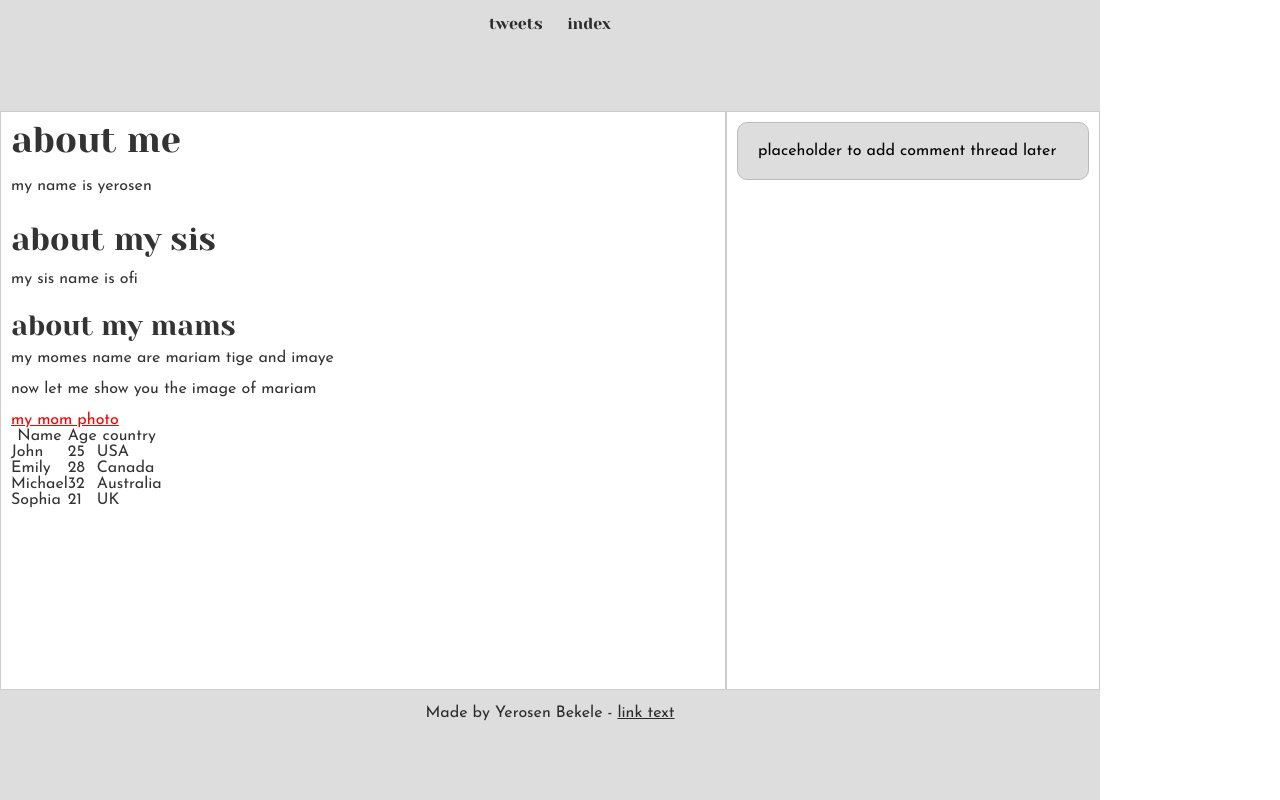
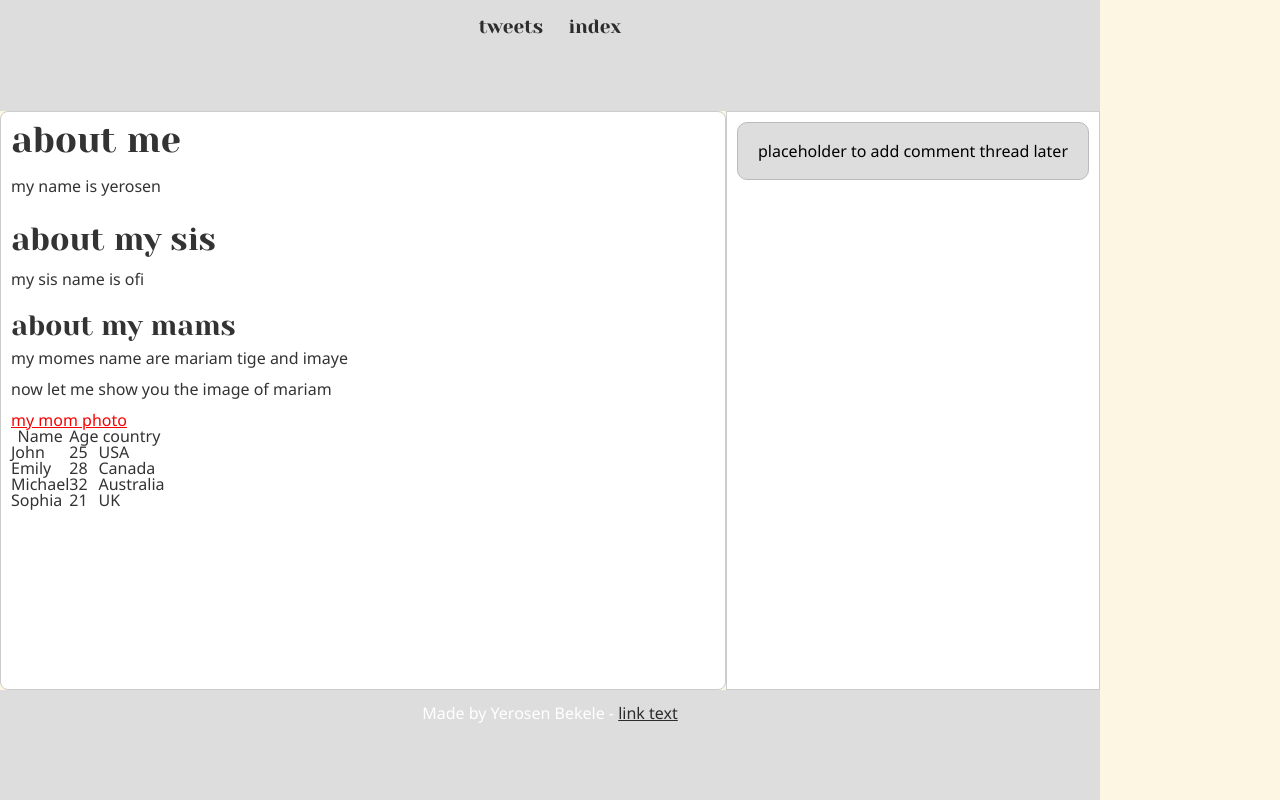
Before and after one commit to YerosanB16/alx_html_css, a plain HTML site: page index.html in a window 1280 px wide. Drawn offline with Linux system fonts and the light colour scheme.

Commit message:
good good

```diff
--- a/base.css
+++ b/base.css
@@ -198,3 +198,36 @@ h6 {
   	float: none;
   }
 }
+
+body {
+  background-color: #fdf6e3;
+  color: #333;
+  font-family: 'Segoe UI', Tahoma, Geneva, Verdana, sans-serif;
+}
+
+header {
+  background-color: #007bff;
+  color: white;
+  padding: 15px;
+  font-size: 1.2rem;
+}
+
+footer {
+  background-color: #343a40;
+  color: white;
+  text-align: center;
+  padding: 10px;
+}
+
+article {
+  background-color: white;
+  padding: 15px;
+  border-radius: 8px;
+  border: 1px solid #ddd;
+}
+
+aside {
+  background-color: #f8f9fa;
+  padding: 15px;
+  border-left: 3px solid #007bff;
+}
```
